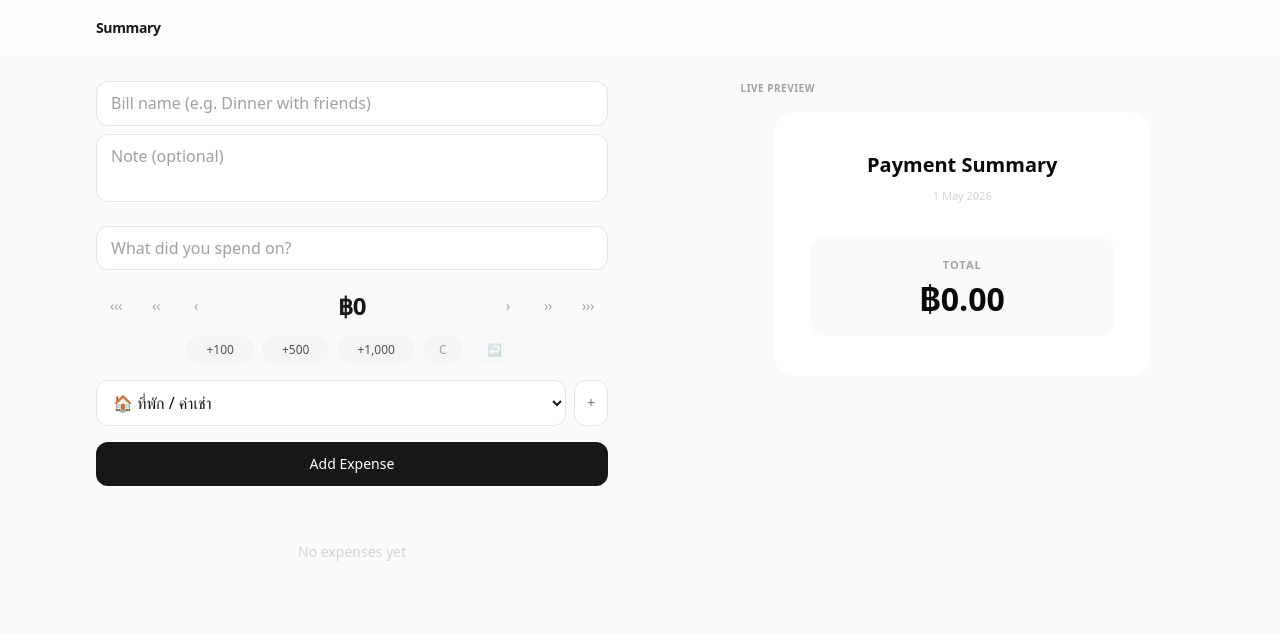
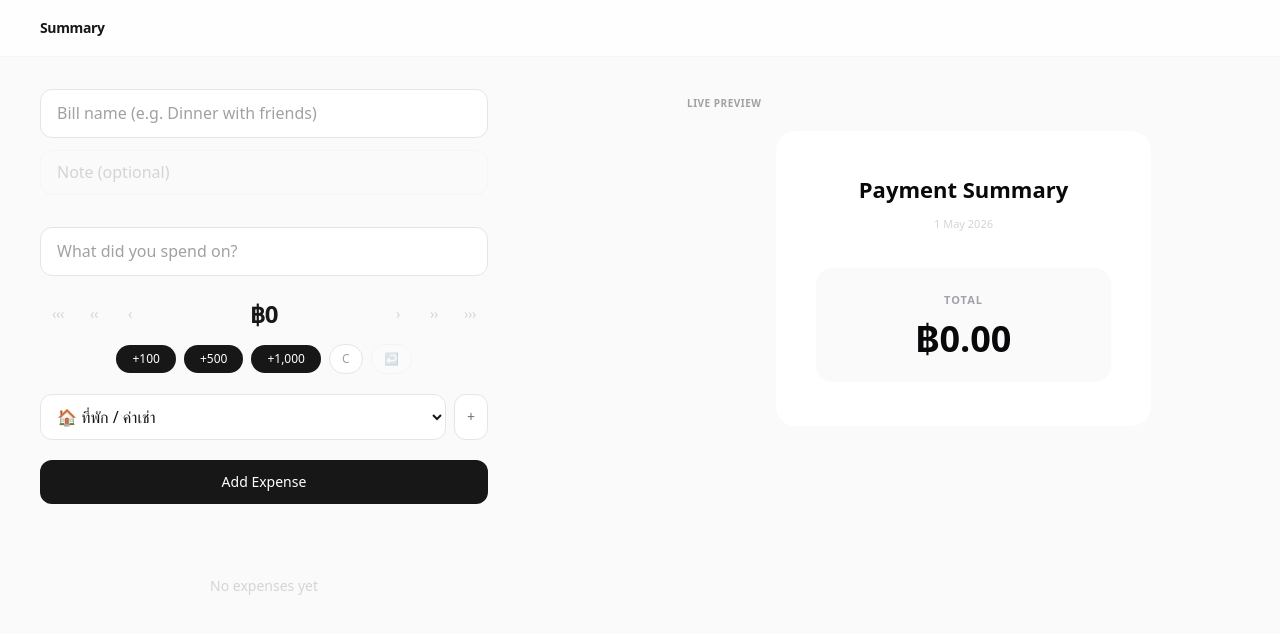
Before and after one commit to superChai76/expense-summary, a Next.js app: page / in a window 1280 px wide. Shown: the top 634 px of the page. Built offline with nearby package versions, Linux system fonts and the light colour scheme.

Commit message:
Refine layout: larger preview (48%), wider card (480px), better spacing, auto-focus after add

```diff
--- a/src/app/page.tsx
+++ b/src/app/page.tsx
@@ -59,7 +59,7 @@ export default function Home() {
   return (
     <div className="min-h-screen bg-neutral-50">
       <header className="sticky top-0 z-20 bg-white/80 backdrop-blur-md border-b border-neutral-100">
-        <div className="max-w-6xl mx-auto px-4 lg:px-8 h-14 flex items-center justify-between">
+        <div className="max-w-7xl mx-auto px-4 lg:px-10 h-14 flex items-center justify-between">
           <h1 className="text-sm font-bold text-neutral-900 tracking-tight">
             Summary
           </h1>
@@ -84,10 +84,10 @@ export default function Home() {
         </div>
       </header>
 
-      <div className="max-w-6xl mx-auto px-4 lg:px-8 py-6">
-        <div className="lg:flex lg:gap-8">
-          <div className="lg:w-[58%] lg:min-w-0">
-            <div className="max-w-lg mx-auto lg:mx-0 flex flex-col gap-6">
+      <div className="max-w-7xl mx-auto px-4 lg:px-10 py-8">
+        <div className="lg:flex lg:gap-12">
+          <div className="lg:w-[52%] lg:min-w-0">
+            <div className="max-w-md mx-auto lg:mx-0 flex flex-col gap-8">
               <BillInfoForm
                 billName={billName}
                 note={note}
@@ -109,7 +109,7 @@ export default function Home() {
               />
 
               {items.length > 0 && (
-                <div className="flex flex-col gap-5">
+                <div className="flex flex-col gap-6">
                   <TotalDisplay total={total} />
                   <div className="border-t border-neutral-100" />
                   <QRUpload
@@ -125,9 +125,9 @@ export default function Home() {
             </div>
           </div>
 
-          <div className="hidden lg:block lg:w-[42%]">
-            <div className="sticky top-20">
-              <div className="text-[10px] font-semibold text-neutral-400 uppercase tracking-wider mb-4">
+          <div className="hidden lg:block lg:w-[48%]">
+            <div className="sticky top-24">
+              <div className="text-[10px] font-semibold text-neutral-400 uppercase tracking-wider mb-5">
                 Live Preview
               </div>
               <PreviewCard ref={previewRef} {...previewProps} />
--- a/src/components/AddItemForm.tsx
+++ b/src/components/AddItemForm.tsx
@@ -1,6 +1,6 @@
 "use client";
 
-import { useState } from "react";
+import { useState, useRef } from "react";
 import { CategoryDef, DEFAULT_CATEGORIES } from "@/lib/types";
 import AddCategoryModal from "@/components/AddCategoryModal";
 import QuickAmountInput from "@/components/QuickAmountInput";
@@ -20,6 +20,7 @@ export default function AddItemForm({
   const [amount, setAmount] = useState(0);
   const [category, setCategory] = useState<string>(DEFAULT_CATEGORIES[0].name);
   const [showAddCategory, setShowAddCategory] = useState(false);
+  const titleRef = useRef<HTMLInputElement>(null);
 
   const handleSubmit = (e: React.FormEvent) => {
     e.preventDefault();
@@ -27,15 +28,17 @@ export default function AddItemForm({
     onAdd(title.trim(), amount, category);
     setTitle("");
     setAmount(0);
+    titleRef.current?.focus();
   };
 
   return (
     <>
-      <form onSubmit={handleSubmit} className="flex flex-col gap-4">
+      <form onSubmit={handleSubmit} className="flex flex-col gap-5">
         <input
+          ref={titleRef}
           type="text"
           placeholder="What did you spend on?"
-          className="w-full rounded-xl border border-neutral-200 bg-white px-3.5 py-2.5 text-sm placeholder:text-neutral-400 focus:border-neutral-400 focus:outline-none transition-colors"
+          className="w-full rounded-xl border border-neutral-200 bg-white px-4 py-3 text-sm placeholder:text-neutral-400 focus:border-neutral-400 focus:outline-none transition-colors"
           value={title}
           onChange={(e) => setTitle(e.target.value)}
         />
--- a/src/components/BillInfoForm.tsx
+++ b/src/components/BillInfoForm.tsx
@@ -14,18 +14,18 @@ export default function BillInfoForm({
   onNoteChange,
 }: BillInfoFormProps) {
   return (
-    <div className="flex flex-col gap-2">
+    <div className="flex flex-col gap-3">
       <input
         type="text"
         placeholder="Bill name (e.g. Dinner with friends)"
-        className="w-full rounded-xl border border-neutral-200 bg-white px-3.5 py-2.5 text-sm placeholder:text-neutral-400 focus:border-neutral-400 focus:outline-none transition-colors"
+        className="w-full rounded-xl border border-neutral-200 bg-white px-4 py-3 text-sm placeholder:text-neutral-400 focus:border-neutral-400 focus:outline-none transition-colors"
         value={billName}
         onChange={(e) => onBillNameChange(e.target.value)}
       />
       <textarea
         placeholder="Note (optional)"
-        className="w-full rounded-xl border border-neutral-200 bg-white px-3.5 py-2.5 text-sm placeholder:text-neutral-400 focus:border-neutral-400 focus:outline-none transition-colors resize-none"
-        rows={2}
+        className="w-full rounded-xl border border-neutral-100 bg-neutral-50 px-4 py-2.5 text-sm placeholder:text-neutral-300 focus:border-neutral-300 focus:outline-none transition-colors resize-none"
+        rows={1}
         value={note}
         onChange={(e) => onNoteChange(e.target.value)}
       />
--- a/src/components/ExpenseList.tsx
+++ b/src/components/ExpenseList.tsx
@@ -45,20 +45,20 @@ function EditRow({
   }, [title, amount, category, onSave, onCancel]);
 
   return (
-    <div className="flex flex-col gap-2 py-3 px-3 rounded-xl bg-neutral-50 border border-neutral-200">
+    <div className="flex flex-col gap-2 py-3 px-4 rounded-2xl bg-neutral-50 border border-neutral-200 shadow-sm">
       <div className="flex gap-2">
         <input
           ref={inputRef}
           type="text"
           value={title}
           onChange={(e) => setTitle(e.target.value)}
-          className="flex-1 rounded-lg border border-neutral-200 bg-white px-3 py-1.5 text-sm focus:border-neutral-400 focus:outline-none"
+          className="flex-1 rounded-lg border border-neutral-200 bg-white px-3 py-2 text-sm focus:border-neutral-400 focus:outline-none"
         />
         <input
           type="number"
           value={amount || ""}
           onChange={(e) => setAmount(parseFloat(e.target.value) || 0)}
-          className="w-24 rounded-lg border border-neutral-200 bg-white px-3 py-1.5 text-sm tabular-nums focus:border-neutral-400 focus:outline-none"
+          className="w-28 rounded-lg border border-neutral-200 bg-white px-3 py-2 text-sm tabular-nums focus:border-neutral-400 focus:outline-none"
           min="0"
           step="0.01"
         />
@@ -67,7 +67,7 @@ function EditRow({
         <select
           value={category}
           onChange={(e) => setCategory(e.target.value)}
-          className="flex-1 rounded-lg border border-neutral-200 bg-white px-3 py-1.5 text-sm focus:border-neutral-400 focus:outline-none"
+          className="flex-1 rounded-lg border border-neutral-200 bg-white px-3 py-2 text-sm focus:border-neutral-400 focus:outline-none"
         >
           {categories.map((cat) => (
             <option key={cat.name} value={cat.name}>
@@ -81,7 +81,7 @@ function EditRow({
               onSave(title.trim(), amount, category);
             }
           }}
-          className="rounded-lg bg-neutral-900 text-white text-sm font-medium px-4 py-1.5 active:scale-95 transition-transform"
+          className="rounded-lg bg-neutral-900 text-white text-sm font-medium px-5 py-2 active:scale-95 transition-transform"
         >
           ✓
         </button>
@@ -100,7 +100,7 @@ export default function ExpenseList({
 
   if (items.length === 0) {
     return (
-      <div className="text-center text-neutral-300 py-8 text-sm">
+      <div className="text-center text-neutral-300 py-10 text-sm">
         No expenses yet
       </div>
     );
@@ -111,7 +111,7 @@ export default function ExpenseList({
       {items.map((item) => {
         if (editingId === item.id) {
           return (
-            <div key={item.id} className="mb-1">
+            <div key={item.id} className="py-2">
               <EditRow
                 item={item}
                 categories={categories}
@@ -129,22 +129,22 @@ export default function ExpenseList({
         return (
           <div
             key={item.id}
-            className="flex items-center justify-between py-3 border-b border-neutral-100 last:border-b-0 group cursor-pointer"
+            className="flex items-center justify-between py-4 group cursor-pointer hover:bg-neutral-50 -mx-2 px-2 rounded-xl transition-colors"
             onClick={() => setEditingId(item.id)}
           >
-            <div className="flex items-center gap-2.5 min-w-0">
-              <span className="text-sm">{cat.icon}</span>
+            <div className="flex items-center gap-3 min-w-0">
+              <span className="text-base">{cat.icon}</span>
               <div className="flex flex-col min-w-0">
-                <span className="text-sm text-neutral-800 truncate leading-tight">
+                <span className="text-sm text-neutral-800 truncate leading-snug">
                   {item.title}
                 </span>
-                <span className="text-[11px] text-neutral-400 leading-tight">
+                <span className="text-[10px] text-neutral-300 leading-tight mt-0.5">
                   {cat.name}
                 </span>
               </div>
             </div>
-            <div className="flex items-center gap-3 shrink-0">
-              <span className="text-sm font-semibold text-neutral-800 tabular-nums">
+            <div className="flex items-center gap-4 shrink-0">
+              <span className="text-sm font-bold text-neutral-900 tabular-nums">
                 ฿
                 {item.amount.toLocaleString("th-TH", {
                   minimumFractionDigits: 2,
@@ -155,7 +155,7 @@ export default function ExpenseList({
                   e.stopPropagation();
                   onDelete(item.id);
                 }}
-                className="text-red-300 hover:text-red-500 transition-colors text-sm active:scale-90"
+                className="text-red-200 hover:text-red-400 transition-colors text-base active:scale-90"
                 title="ลบ"
               >
                 🗑
--- a/src/components/PreviewCard.tsx
+++ b/src/components/PreviewCard.tsx
@@ -30,7 +30,7 @@ function PromptPayQr({ phone, total }: { phone: string; total: number }) {
   useEffect(() => {
     const payload = generatePromptPayPayload(phone, total);
     QRCode.toDataURL(payload, {
-      width: 240,
+      width: 280,
       margin: 2,
       color: { dark: "#18181b", light: "#ffffff" },
     })
@@ -42,7 +42,7 @@ function PromptPayQr({ phone, total }: { phone: string; total: number }) {
 
   return (
     // eslint-disable-next-line @next/next/no-img-element
-    <img src={dataUrl} alt="QR" style={{ width: 140, height: 140 }} />
+    <img src={dataUrl} alt="QR" style={{ width: 160, height: 160 }} />
   );
 }
 
@@ -72,19 +72,19 @@ const CardContent = ({
       style={{
         background: "#ffffff",
         borderRadius: 20,
-        padding: "40px 36px",
+        padding: "44px 40px",
         fontFamily: "system-ui, -apple-system, sans-serif",
         color: "#18181b",
         width: "100%",
         minWidth: 375,
-        maxWidth: 440,
+        maxWidth: 480,
       }}
     >
       {/* Header */}
-      <div style={{ textAlign: "center", marginBottom: 32 }}>
+      <div style={{ textAlign: "center", marginBottom: 36 }}>
         <div
           style={{
-            fontSize: 20,
+            fontSize: 22,
             fontWeight: 700,
             color: "#09090b",
             lineHeight: 1.3,
@@ -98,7 +98,7 @@ const CardContent = ({
             style={{
               fontSize: 13,
               color: "#a1a1aa",
-              marginTop: 10,
+              marginTop: 12,
               lineHeight: 1.6,
             }}
           >
@@ -109,7 +109,7 @@ const CardContent = ({
           style={{
             fontSize: 11,
             color: "#d4d4d8",
-            marginTop: 10,
+            marginTop: 12,
           }}
         >
           {new Date().toLocaleDateString("en-GB", {
@@ -122,7 +122,7 @@ const CardContent = ({
 
       {/* Items - flat list */}
       {items.length > 0 && (
-        <div style={{ marginBottom: 4 }}>
+        <div>
           {items.map((item) => {
             const cat = getCategoryDisplay(item.category, categories);
             return (
@@ -132,23 +132,23 @@ const CardContent = ({
                   display: "flex",
                   alignItems: "center",
                   justifyContent: "space-between",
-                  padding: "10px 0",
+                  padding: "12px 0",
                 }}
               >
                 <div
                   style={{
                     display: "flex",
                     alignItems: "center",
-                    gap: 10,
+                    gap: 12,
                     minWidth: 0,
                   }}
                 >
-                  <span style={{ fontSize: 14, width: 20, textAlign: "center" }}>
+                  <span style={{ fontSize: 16, width: 22, textAlign: "center" }}>
                     {cat.icon}
                   </span>
                   <span
                     style={{
-                      fontSize: 14,
+                      fontSize: 15,
                       color: "#3f3f46",
                       overflow: "hidden",
                       textOverflow: "ellipsis",
@@ -160,11 +160,11 @@ const CardContent = ({
                 </div>
                 <span
                   style={{
-                    fontSize: 14,
+                    fontSize: 15,
                     fontWeight: 600,
                     color: "#18181b",
                     flexShrink: 0,
-                    marginLeft: 16,
+                    marginLeft: 20,
                     fontVariantNumeric: "tabular-nums",
                   }}
                 >
@@ -179,10 +179,10 @@ const CardContent = ({
       {/* Total */}
       <div
         style={{
-          marginTop: 20,
-          padding: "20px 24px",
+          marginTop: 24,
+          padding: "24px",
           background: "#fafafa",
-          borderRadius: 14,
+          borderRadius: 16,
           textAlign: "center",
         }}
       >
@@ -193,14 +193,14 @@ const CardContent = ({
             color: "#a1a1aa",
             textTransform: "uppercase",
             letterSpacing: 1,
-            marginBottom: 8,
+            marginBottom: 10,
           }}
         >
           Total
         </div>
         <div
           style={{
-            fontSize: 32,
+            fontSize: 36,
             fontWeight: 700,
             color: "#09090b",
             letterSpacing: -0.02,
@@ -216,13 +216,13 @@ const CardContent = ({
       {hasQrSection && (
         <div
           style={{
-            marginTop: 28,
+            marginTop: 32,
             textAlign: "center",
           }}
         >
           <div
             style={{
-              fontSize: 11,
+              fontSize: 12,
               fontWeight: 600,
               color: "#71717a",
               marginBottom: 4,
@@ -232,9 +232,9 @@ const CardContent = ({
           </div>
           <div
             style={{
-              fontSize: 10,
+              fontSize: 11,
               color: "#d4d4d8",
-              marginBottom: 16,
+              marginBottom: 20,
             }}
           >
             สแกนเพื่อโอนเงิน
@@ -244,9 +244,9 @@ const CardContent = ({
               display: "inline-flex",
               alignItems: "center",
               justifyContent: "center",
-              padding: 16,
+              padding: 20,
               border: "1px solid #f0f0f0",
-              borderRadius: 14,
+              borderRadius: 16,
               background: "#fafafa",
             }}
           >
@@ -256,8 +256,8 @@ const CardContent = ({
                 src={qrSource}
                 alt="QR"
                 style={{
-                  width: 140,
-                  height: 140,
+                  width: 160,
+                  height: 160,
                   objectFit: "contain",
                 }}
               />
--- a/src/components/QuickAmountInput.tsx
+++ b/src/components/QuickAmountInput.tsx
@@ -43,7 +43,7 @@ export default function QuickAmountInput({
     n.toLocaleString("th-TH", { minimumFractionDigits: 0 });
 
   return (
-    <div className="flex flex-col gap-2.5">
+    <div className="flex flex-col gap-3">
       <div className="flex items-center justify-between">
         <div className="flex items-center">
           <ArrowBtn label="‹‹‹" onPress={() => adjust(-100)} />
@@ -51,7 +51,7 @@ export default function QuickAmountInput({
           <ArrowBtn label="‹" onPress={() => adjust(-1)} />
         </div>
 
-        <div className="min-w-[90px] text-center select-none">
+        <div className="min-w-[100px] text-center select-none px-2">
           <span className="text-2xl font-bold text-neutral-900 tabular-nums tracking-tight">
             ฿{fmt(amount)}
           </span>
@@ -70,7 +70,7 @@ export default function QuickAmountInput({
             key={val}
             type="button"
             onClick={() => adjust(val)}
-            className="rounded-full bg-neutral-100 px-5 py-1.5 text-xs font-medium text-neutral-600 hover:bg-neutral-200 active:scale-95 transition-all duration-75 select-none"
+            className="rounded-full bg-neutral-900 text-white px-4 py-1.5 text-xs font-medium hover:bg-neutral-800 active:scale-95 transition-all duration-75 select-none"
           >
             +{val.toLocaleString()}
           </button>
@@ -78,7 +78,7 @@ export default function QuickAmountInput({
         <button
           type="button"
           onClick={clear}
-          className="rounded-full bg-neutral-100 px-4 py-1.5 text-xs text-neutral-400 hover:bg-neutral-200 active:scale-95 transition-all duration-75 select-none"
+          className="rounded-full border border-neutral-200 bg-white px-3 py-1.5 text-xs text-neutral-400 hover:bg-neutral-50 active:scale-95 transition-all duration-75 select-none"
         >
           C
         </button>
@@ -86,7 +86,7 @@ export default function QuickAmountInput({
           type="button"
           onClick={undo}
           disabled={history.length === 0}
-          className="rounded-full bg-neutral-100 px-4 py-1.5 text-xs text-neutral-400 hover:bg-neutral-200 active:scale-95 transition-all duration-75 disabled:opacity-30 select-none"
+          className="rounded-full border border-neutral-200 bg-white px-3 py-1.5 text-xs text-neutral-400 hover:bg-neutral-50 active:scale-95 transition-all duration-75 disabled:opacity-30 select-none"
         >
           ↩
         </button>
@@ -106,7 +106,7 @@ function ArrowBtn({
     <button
       type="button"
       onClick={onPress}
-      className="w-10 h-10 flex items-center justify-center rounded-lg text-neutral-400 hover:bg-neutral-100 hover:text-neutral-600 active:scale-90 transition-all duration-75 text-sm font-light tracking-tight select-none"
+      className="w-9 h-9 flex items-center justify-center rounded-lg text-neutral-300 hover:bg-neutral-100 hover:text-neutral-500 active:scale-90 transition-all duration-75 text-sm font-light tracking-tight select-none"
     >
       {label}
     </button>
```
